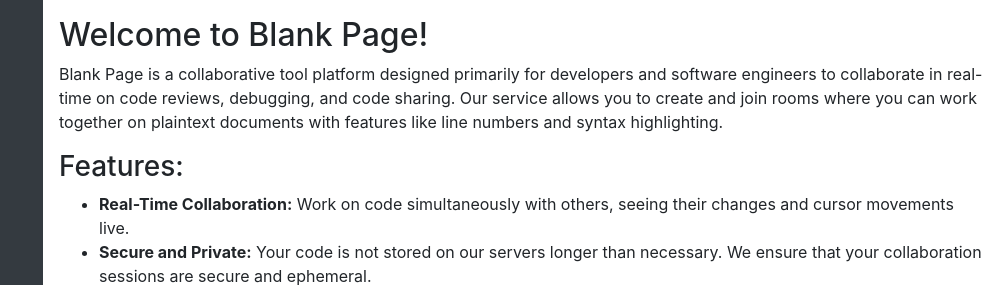
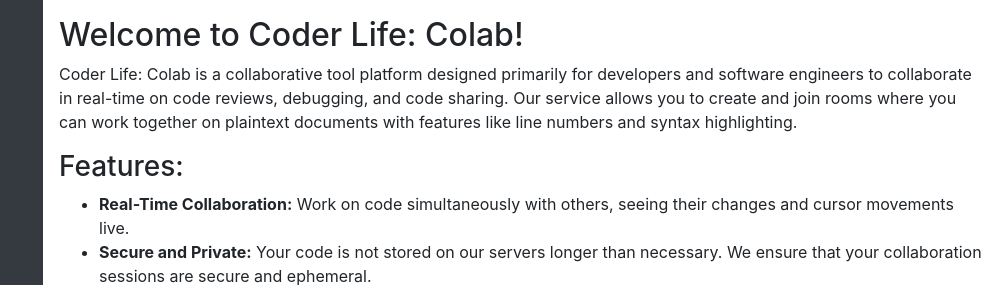
Before and after one commit to CoderLifeNet/colab.coderlife.net, a website: page public/index.html in a window 1280 px wide. Shown: the top 285 px of the page, 277-1280 px from the left. Drawn offline with nearby package versions, Linux system fonts and the light colour scheme.

Commit message:
minor change

```diff
--- a/public/index.html
+++ b/public/index.html
@@ -36,8 +36,8 @@
             </div>
             <div class="col-md-9 main p-3 d-flex flex-column">
                 <div id="context" class="flex-grow-1">
-                    <h2>Welcome to Blank Page!</h2>
-                    <p>Blank Page is a collaborative tool platform designed primarily for developers and software
+                    <h2>Welcome to Coder Life: Colab!</h2>
+                    <p>Coder Life: Colab is a collaborative tool platform designed primarily for developers and software
                         engineers to collaborate in real-time on code reviews, debugging, and code sharing. Our service
                         allows you to create and join rooms where you can work together on plaintext documents with
                         features like line numbers and syntax highlighting.</p>
```
